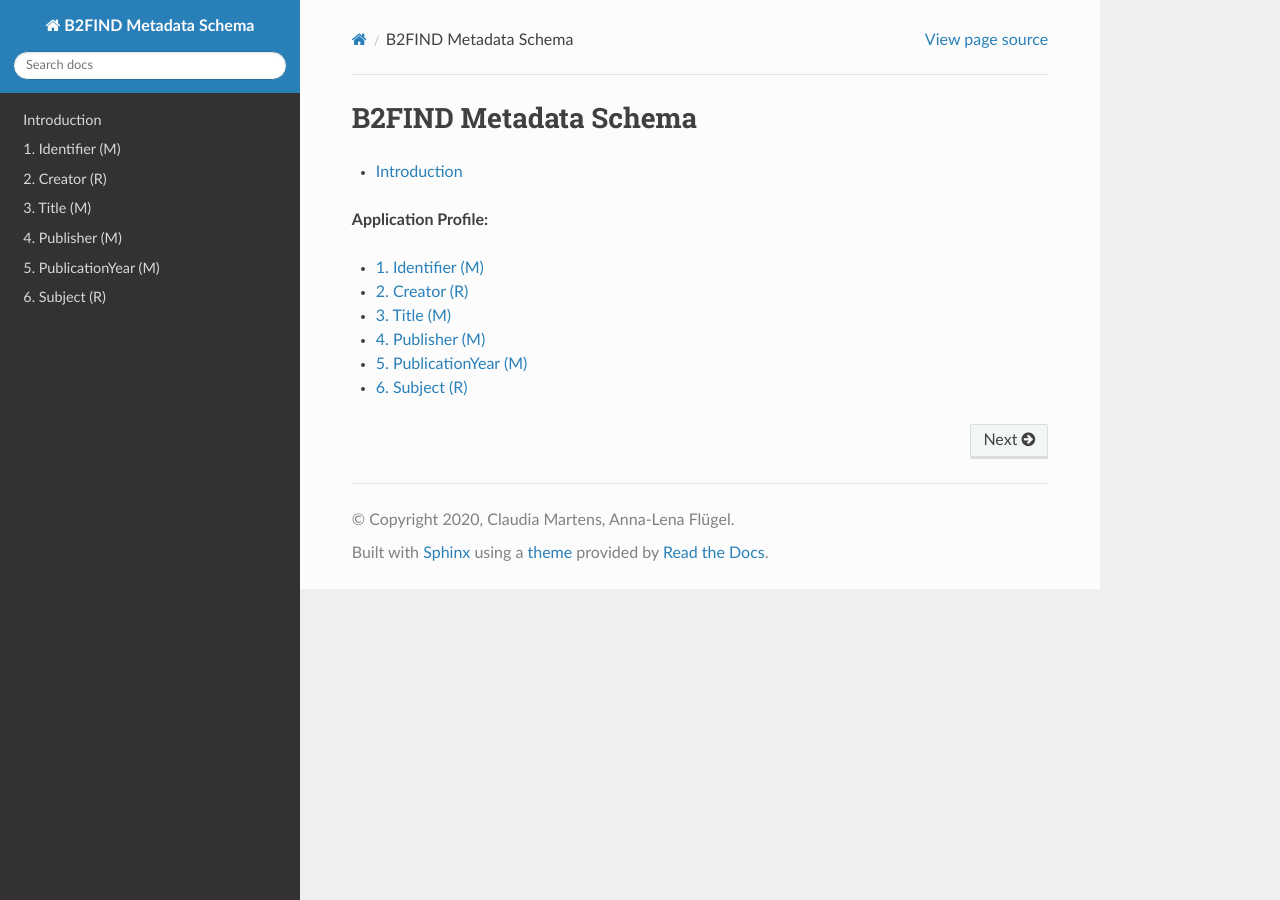
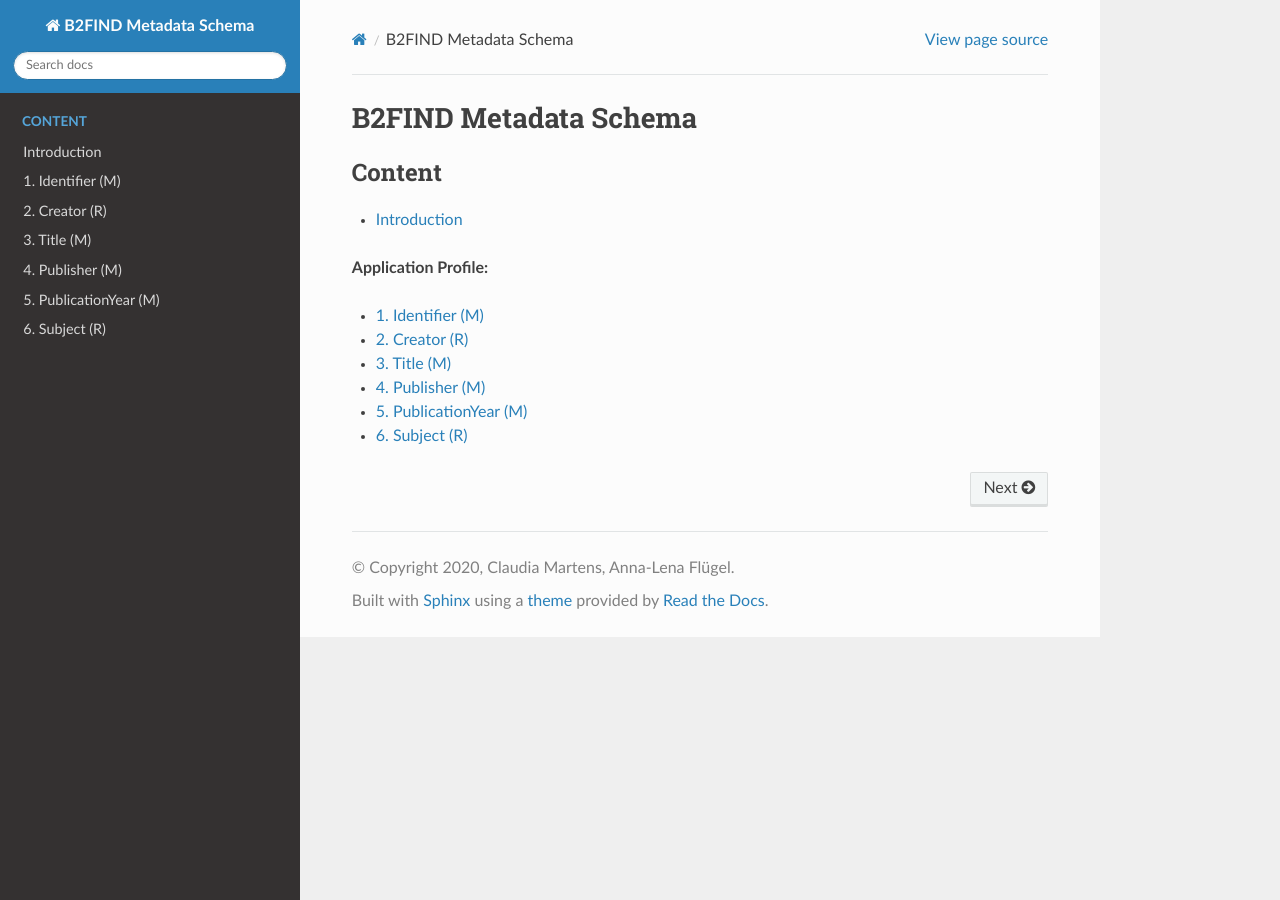
Before and after one commit to EUDAT-B2FIND/schema-doc, a Sphinx documentation site: the page built from docs/contents.rst, in a window 1280 px wide. Built offline with Sphinx 7.4.7 and the Read the Docs theme 2.0.0, drawn with Linux system fonts in a browser that asks for light colours.

Commit message:
revoked changes

```diff
--- a/docs/conf.py
+++ b/docs/conf.py
@@ -15,15 +15,6 @@
 # sys.path.insert(0, os.path.abspath('.'))
 import sys
 import os
-
-# on_rtd is whether we are on readthedocs.org
-on_rtd = os.environ.get('READTHEDOCS', None) == 'True'
-
-if not on_rtd:
-    import sphinx_rtd_theme
-    html_theme = 'sphinx_rtd_theme'
-    html_theme_path = [sphinx_rtd_theme.get_html_theme_path()]
-
 
 # -- Project information -----------------------------------------------------
 
@@ -51,13 +42,14 @@
 # This pattern also affects html_static_path and html_extra_path.
 exclude_patterns = ['_build', 'Thumbs.db', '.DS_Store']
 
+master_doc = 'contents'
 
 # -- Options for HTML output -------------------------------------------------
 
 # The theme to use for HTML and HTML Help pages.  See the documentation for
 # a list of builtin themes.
 #
-#html_theme = 'sphinx_rtd_theme'
+html_theme = 'sphinx_rtd_theme'
 
 # Add any paths that contain custom static files (such as style sheets) here,
 # relative to this directory. They are copied after the builtin static files,
--- a/docs/contents.rst
+++ b/docs/contents.rst
@@ -9,6 +9,7 @@
 
 .. toctree::
    :maxdepth: 1
+   :caption: Content
 
    introduction
 
```
